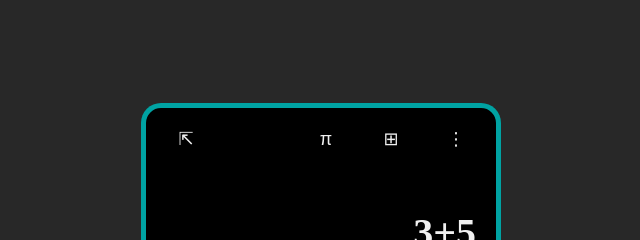
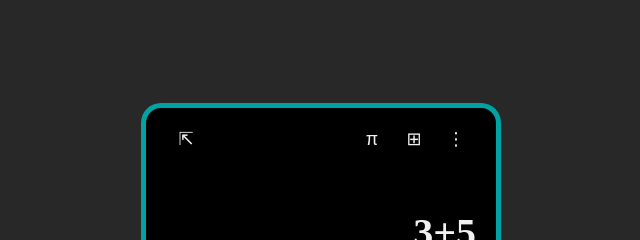
Before and after one commit to sid207794/Odin-Calculator, a plain HTML site: page index.html in a window 1280 px wide. Shown: the top 240 px of the page, 319-959 px from the left. Drawn offline with Linux system fonts and the light colour scheme.

Commit message:
Change gap to 2px in #head

```diff
--- a/style.css
+++ b/style.css
@@ -24,7 +24,7 @@ body {
     justify-content: end;
     margin-right: 20px;
     align-items: center;
-    gap: 25px;
+    gap: 2px;
     padding-top: 8px;
 }
 
```
